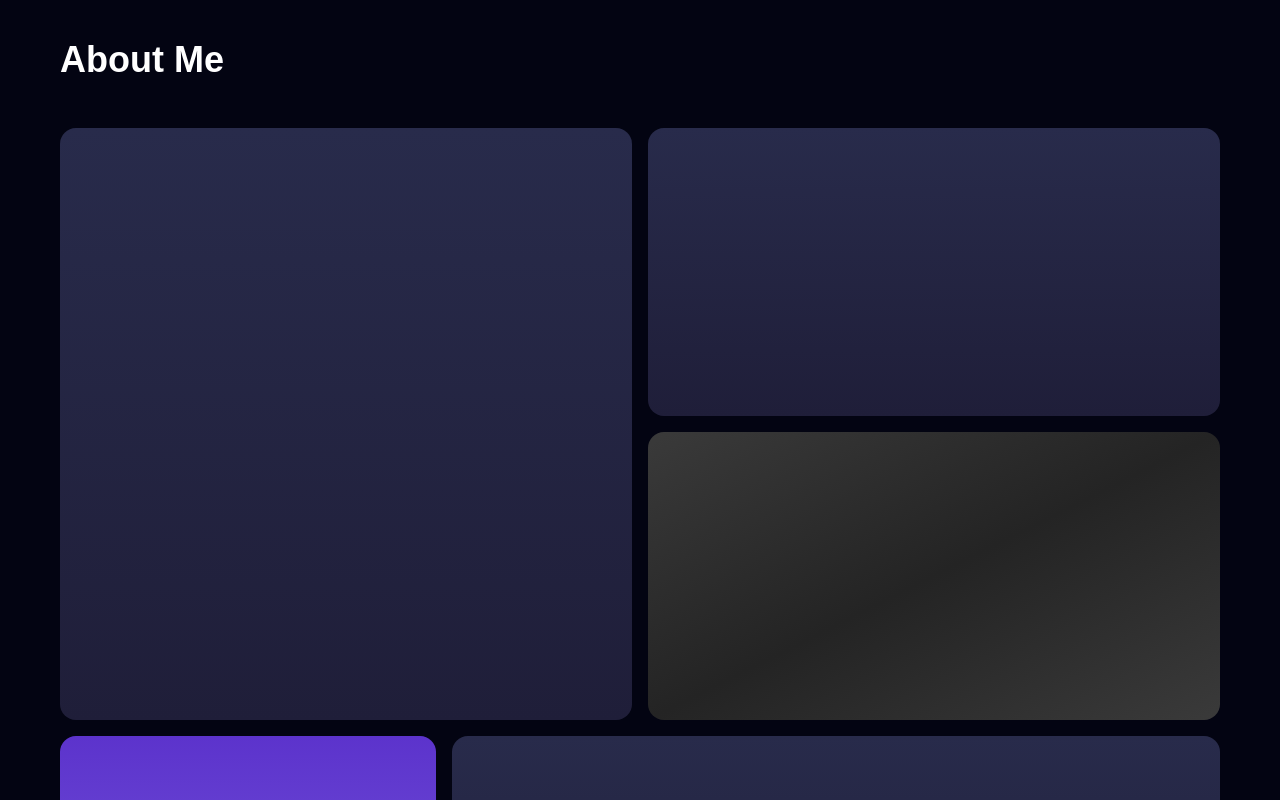
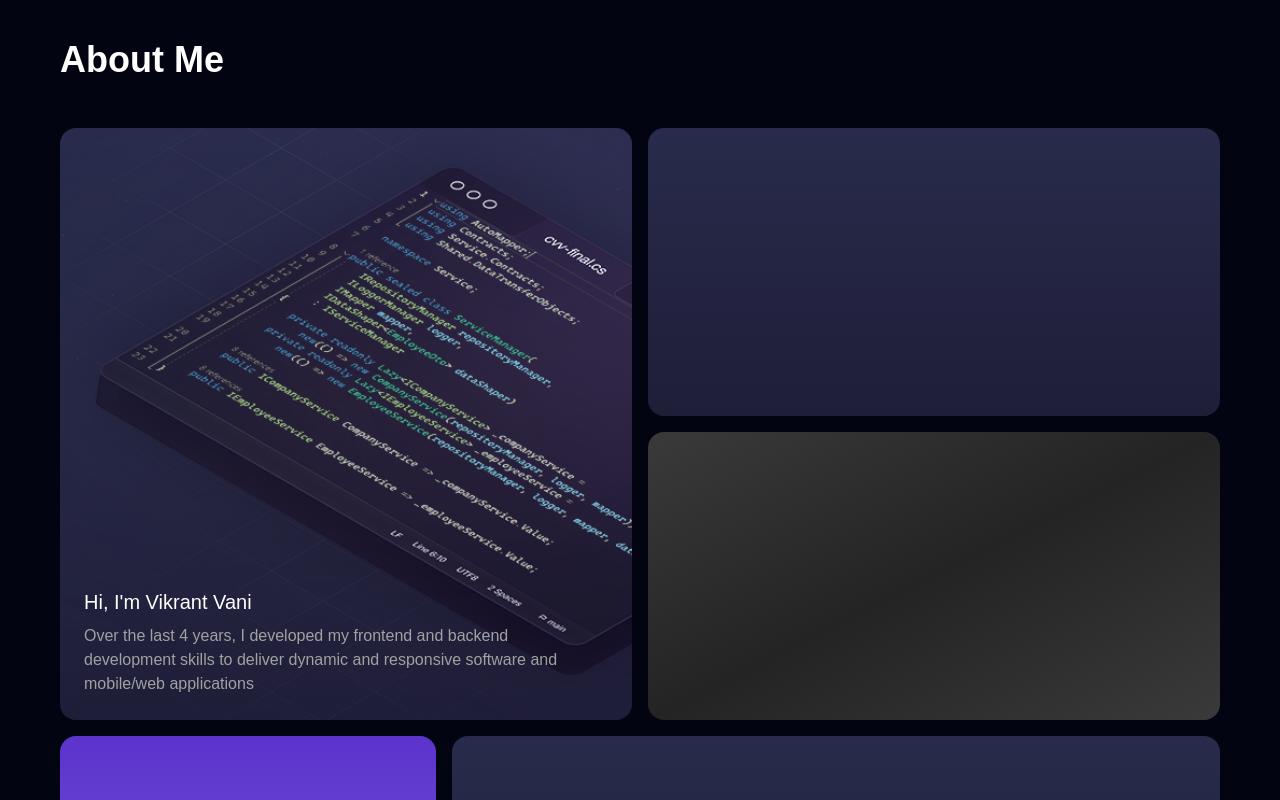
Before and after one commit to codeby-vikrant/Portfolio_Vikrant_Vani, a React (Vite) app: page / in a window 1280 px wide. Shown: the part 880-1680 px from the top of the page. Built offline with nearby package versions, Linux system fonts and the light colour scheme; a web font is replaced by a local one.

Commit message:
updated design of card using image and text

```diff
--- a/src/sections/About.jsx
+++ b/src/sections/About.jsx
@@ -3,7 +3,21 @@ const About = () => {
     <section className="c-space section-spacing">
       <h2 className="text-heading">About Me</h2>
       <div className="grid grid-cols-1 gap-4 md:grid-cols-6 md:auto-rows-[18rem] mt-12">
-        <div className="flex items-end grid-default-color grid-1"></div>
+        <div className="flex items-end grid-default-color grid-1">
+          <img
+            src="assets/coding-pov.png"
+            alt="Coding Image"
+            className="absolute scale-[1.75] -right-[5rem] -top-[1rem] md:scale-[3] md:left-50 md:inset-y-10 lg:scale-[2.5]"
+          />
+          <div className="z-10">
+            <p className="headtext">Hi, I'm Vikrant Vani</p>
+            <p className="subtext">
+              Over the last 4 years, I developed my frontend and backend
+              development skills to deliver dynamic and responsive software and
+              mobile/web applications
+            </p>
+          </div>
+        </div>
         <div className="grid-default-color grid-2"></div>
         <div className="grid-black-color grid-3"></div>
         <div className="grid-special-color grid-4"></div>
```
